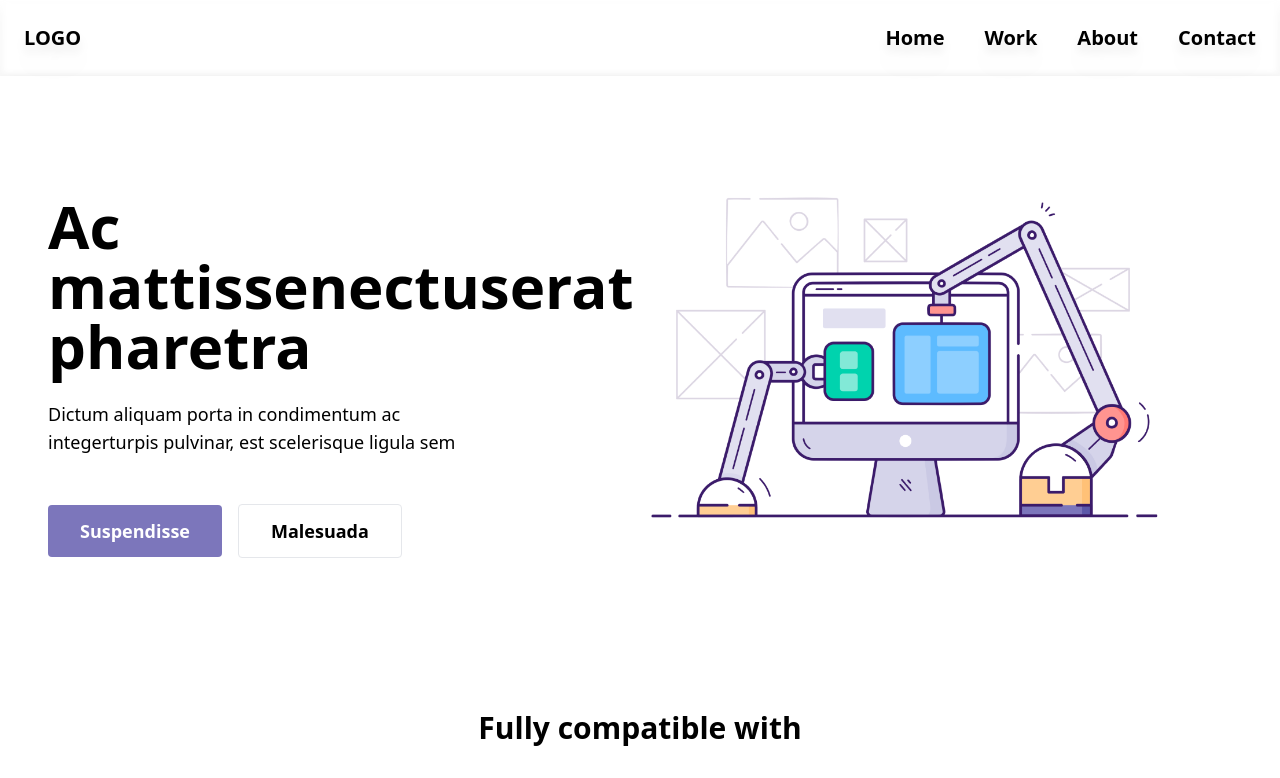
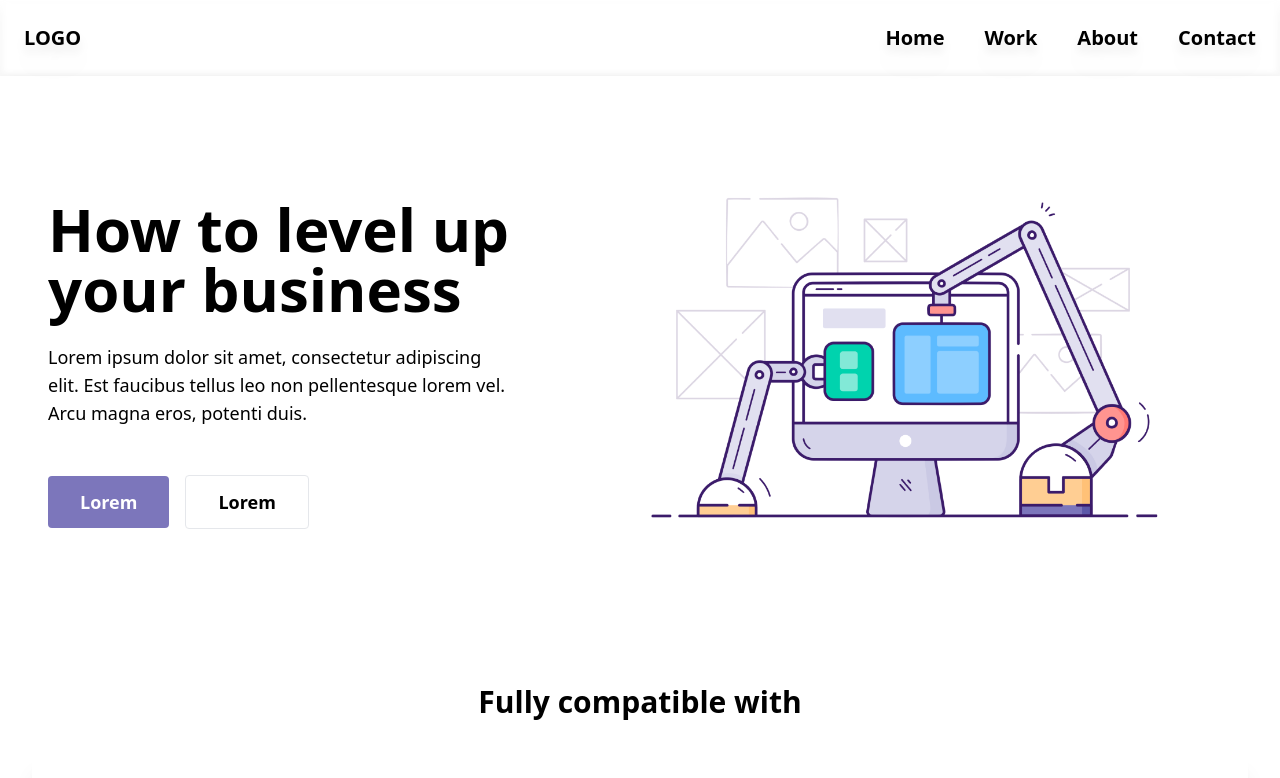
Before and after one commit to kumard3/landing-page-template, a Next.js app: page / in a window 1280 px wide. Shown: the top 778 px of the page. Built offline with nearby package versions, Linux system fonts and the light colour scheme.

Commit message:
new content added

```diff
--- a/components/Hero.tsx
+++ b/components/Hero.tsx
@@ -6,27 +6,25 @@ export default function Hero() {
         <div className="container flex flex-col justify-center p-6 mx-auto sm:py-12 lg:py-24 lg:flex-row lg:justify-between">
           <div className="flex flex-col justify-center p-6 text-center rounded-sm lg:max-w-md xl:max-w-lg lg:text-left">
             <h1 className="text-5xl font-bold leading-none sm:text-6xl">
-              Ac mattis
-              <span className="">senectus</span>erat
-              pharetra
+              How to level up your business
             </h1>
             <p className="mt-6 mb-8 text-lg sm:mb-12">
-              Dictum aliquam porta in condimentum ac integer
-              <br className="hidden md:inline lg:hidden" />
-              turpis pulvinar, est scelerisque ligula sem
+              Lorem ipsum dolor sit amet, consectetur adipiscing elit. Est
+              faucibus tellus leo non pellentesque lorem vel. Arcu magna eros,
+              potenti duis.
             </p>
             <div className="flex flex-col space-y-4 sm:items-center sm:justify-center sm:flex-row sm:space-y-0 sm:space-x-4 lg:justify-start">
               <a
                 href="#"
                 className="px-8 py-3 text-lg font-semibold rounded text-white bg-[#7C76BB]"
               >
-                Suspendisse
+                Lorem
               </a>
               <a
                 href="#"
                 className="px-8 py-3 text-lg font-semibold border rounded dark:border-coolGray-100"
               >
-                Malesuada
+                Lorem
               </a>
             </div>
           </div>
```
